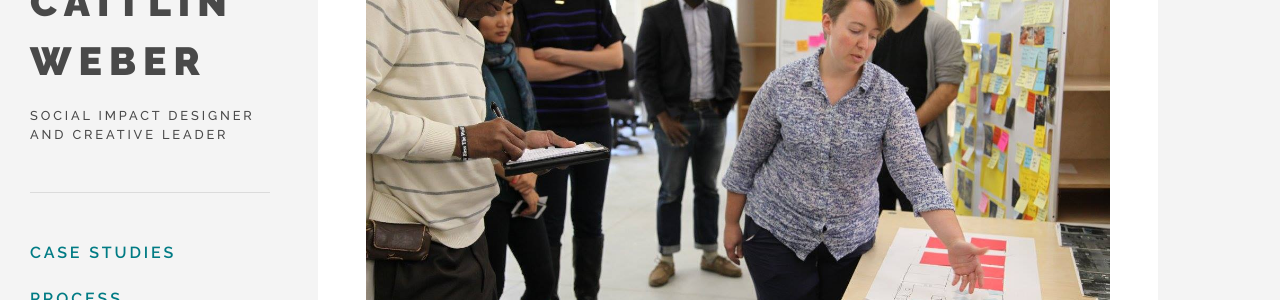
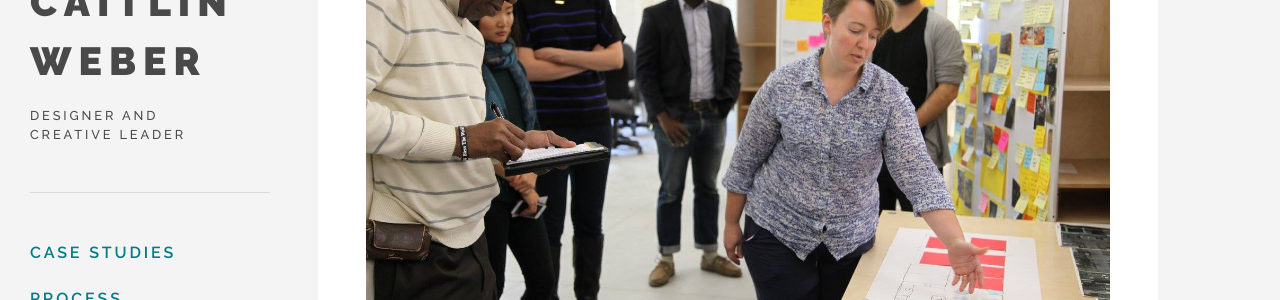
Before and after one commit to cweber/cweber.github.io, a Jekyll site: the page built from index.html, in a window 1280 px wide. Shown: the part 202-502 px from the top of the page. Built offline with Jekyll 4.4.1, drawn with Linux system fonts in a browser that asks for light colours.

Commit message:
Update sidebar.html

```diff
--- a/_includes/sidebar.html
+++ b/_includes/sidebar.html
@@ -1,7 +1,7 @@
 <section class="sidebar">
 	<a class="home" href="/"><img class="logo" src="/img/logo.png" /></a>
 	<a class="home" href="/"><h1>Caitlin Weber</h1></a>
-	<h2>Social Impact Designer <br>and Creative Leader</h2>
+	<h2>Designer and <br>Creative Leader</h2>
 
 	<nav>
 		{% include menu-items.html %}
```
